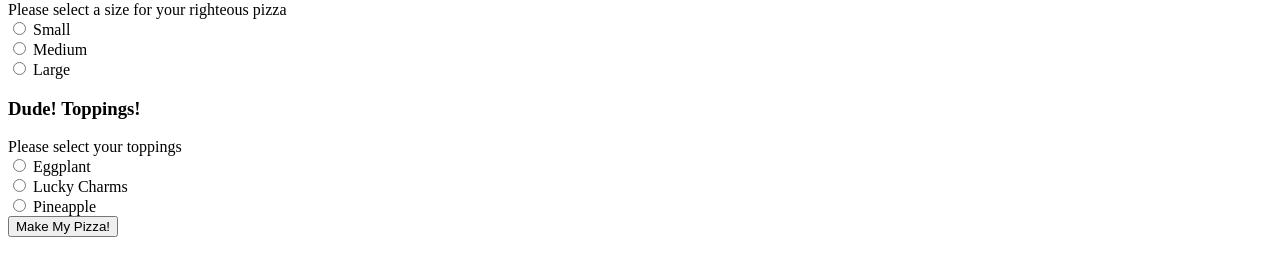
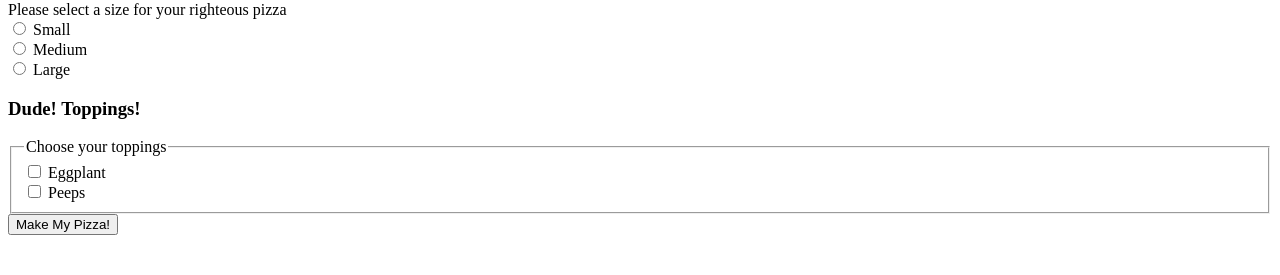
Before and after one commit to alma-frankenstein/pizzaParty, a plain HTML site: page index.html in a window 1280 px wide. Shown: the part 79-354 px from the top of the page. Drawn offline with Linux system fonts and the light colour scheme.

Commit message:
create checkbox form

```diff
--- a/index.html
+++ b/index.html
@@ -26,7 +26,7 @@
     </div>
 
     <h3>Dude! Toppings!</h3>
-    <label class="question">Please select your toppings</label>
+    <!-- <label class="question">Please select your toppings</label>
     <div class="form-check" id="jobQ">
       <input class="form-check-input" type="radio" name="topping" id="radio1" value=1>
       <label class="form-check-label" for="radio1">Eggplant</label>
@@ -38,7 +38,28 @@
     <div class="form-check">
       <input class="form-check-input" type="radio" name="topping" id="radio3" value=3>
       <label class="form-check-label" for="radio3">Pineapple</label>
-    </div>
+    </div> -->
+
+    <fieldset>
+      <!-- <label class="question">Please select your toppings</label> -->
+      <legend>Choose your toppings</legend>
+      <div>
+        <input type="checkbox" name="topping" id="topping1" value=1>
+        <label for="topping1">Eggplant</label>
+      </div>
+      <div>
+        <input type="checkbox" name="topping" id="topping2" value=2>
+        <label for="topping2">Peeps</label>
+      </div>
+      <!-- <div class="form-check">
+        <input class="form-check-input" type="radio" name="topping" id="radio2" value=2>
+        <label class="form-check-label" for="radio2">Lucky Charms</label>
+      </div>
+      <div class="form-check">
+        <input class="form-check-input" type="radio" name="topping" id="radio3" value=3>
+        <label class="form-check-label" for="radio3">Pineapple</label>
+      </div> -->
+    </fieldset>
 
 
 
--- a/js/scripts.js
+++ b/js/scripts.js
@@ -1,5 +1,3 @@
-
-xxx
 
 function Pizza() {
   this.totalCost = 0;
```
